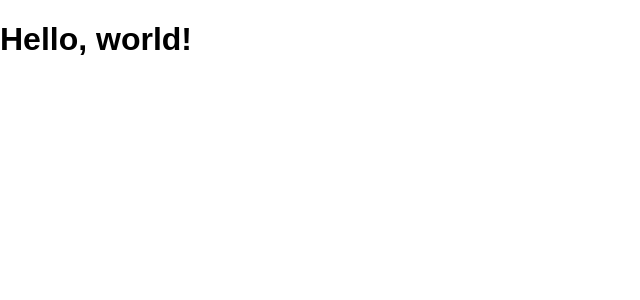
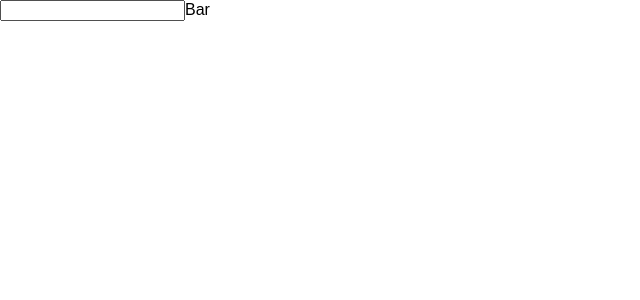
Before and after one commit to Kazuki74/react-lessons, a React (Create React App) app: page / in a window 1280 px wide. Shown: the top 300 px of the page, without its empty margins (0-640 px from the left). Built offline with nearby package versions, Linux system fonts and the light colour scheme.

Commit message:
learned jsx syntax

```diff
--- a/src/App.js
+++ b/src/App.js
@@ -2,13 +2,20 @@
 
 class App extends Component {
   render() {
-    return (
-      <div>
-        <h1>
-          Hello, world!
-        </h1>
-      </div>
-    );
+  	// const greeting = "Hi!!";
+  	// CSSのクラスはキャメルケース
+  	// const dom = <h1 className="greet">{greeting}</h1>;
+  	// return dom;
+  	// forとは書けない
+  	// returnするDOMは一つだけ
+  	// divを使いたくないならReact.Fragmentを使う
+  	return (
+
+  		<React.Fragment>
+  			<input type="text" onClick={() => {console.log("clicked!")}}/>
+  			<label htmlFor="bar">Bar</label>
+  		</React.Fragment>
+  	)
   }
 }
 
```
